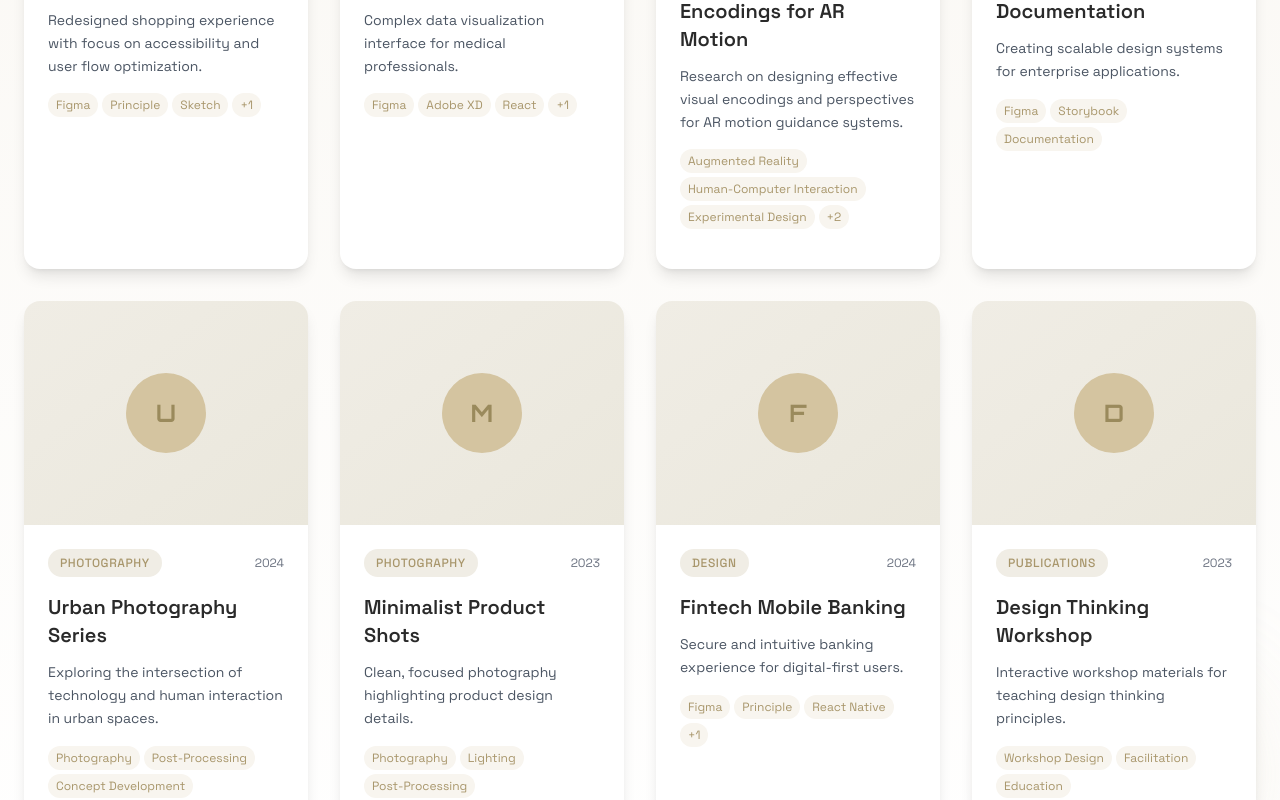
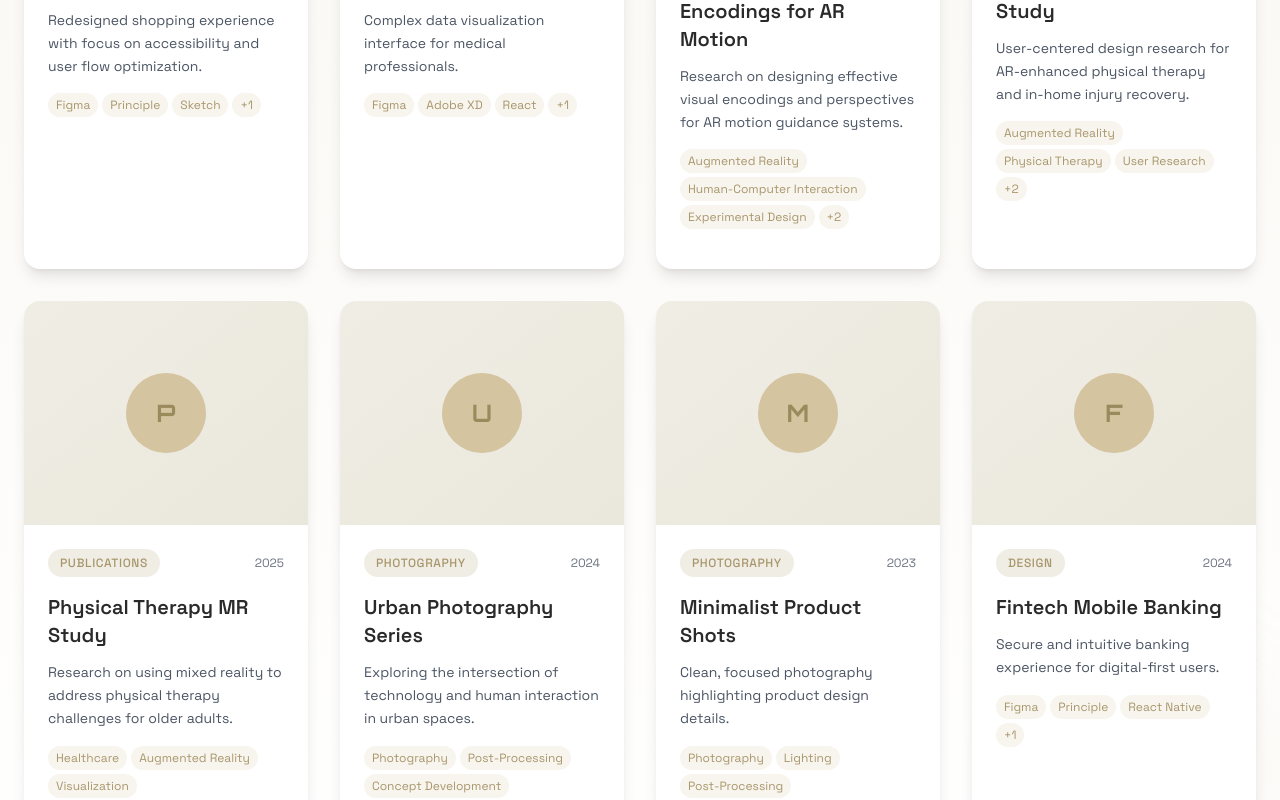
Before and after one commit to SriyaRKasumarthi/portfolio, a React (Vite) app: page / in a window 1280 px wide. Shown: the part 1360-2160 px from the top of the page. Built offline with nearby package versions, Linux system fonts and the light colour scheme.

Commit message:
all publications completed

```diff
--- a/src/components/Projects.jsx
+++ b/src/components/Projects.jsx
@@ -55,18 +55,34 @@ const Projects = () => {
     },
     {
       id: 4,
-      slug: 'design-system-docs',
-      title: 'Design System Documentation',
+      slug: 'injury-recovery-ar',
+      title: 'Injury Recovery AR Study',
+      fullTitle: 'Understanding User Needs for Injury Recovery with Augmented Reality',
       category: 'publications',
-      description: 'Creating scalable design systems for enterprise applications.',
-      details: 'Comprehensive documentation and guidelines for implementing design systems in large-scale applications. Covers component libraries, design tokens, and governance processes.',
-      technologies: ['Figma', 'Storybook', 'Documentation'],
-      year: '2023',
+      description: 'User-centered design research for AR-enhanced physical therapy and in-home injury recovery.',
+      details: `Physical therapy (PT) plays a crucial role in muscle injury recovery, but people struggle to adhere to and perform PT exercises correctly from home. To support challenges faced with in-home PT, augmented reality (AR) holds promise in enhancing patient's engagement and accuracy through immersive interactive visualizations. However, effectively leveraging AR requires a better understanding of patient needs during injury recovery. Through interviews with six individuals undergoing physical therapy, this paper introduces user-centered design considerations integrating AR and body motion data to enhance in-home PT for injury recovery. Our findings identify key challenges and propose design variables for future body-based visualizations of body motion data for PT.`,
+      technologies: ['Augmented Reality', 'Physical Therapy', 'User Research', 'Human-Computer Interaction', 'Body Motion Visualization'],
+      year: '2025',
       liveUrl: 'https://example.com',
+      paperUrl: 'https://0fbd1968-4f2d-4bdb-bce8-e3134bc377d6.filesusr.com/ugd/2e35d5_5b337e2fedf44fa08271f4571a847906.pdf',
       image: '/api/placeholder/400/300'
     },
     {
       id: 5,
+      slug: 'physical-therapy-mr',
+      title: 'Physical Therapy MR Study',
+      fullTitle: 'Understanding Physical Therapy Challenges for Older Adults through Mixed Reality',
+      category: 'publications',
+      description: 'Research on using mixed reality to address physical therapy challenges for older adults.',
+      details: `Physical therapy (PT) is crucial in helping older adults manage chronic conditions and weakening muscles, but older adults face increasing challenges that can impact their PT experience, including increased fatigue, memory loss, and mobility and travel constraints. While current technology attempts to facilitate remote care, they have limitations and are used in-practice infrequently. Mixed reality (MR) technology shows promise for addressing these challenges by creating immersive, context-aware environments remotely that previously could only be achieved in clinical settings. To bridge the gap between MR's potential and its practical application in geriatric PT, we conducted in-depth interviews with three PT clinicians and six older adult patients to understand challenges with PT care and adherence that MR may address. Our findings inform design considerations for supporting older adults' needs through MR and outline technical requirements for practical implementation.`,
+      technologies: ['Healthcare', 'Augmented Reality', 'Visualization'],
+      year: '2025',
+      liveUrl: 'https://example.com',
+      paperUrl: 'https://arxiv.org/html/2509.14514v1#abstract',
+      image: '/api/placeholder/400/300'
+    },
+    {
+      id: 6,
       slug: 'urban-photography',
       title: 'Urban Photography Series',
       category: 'photography',
@@ -77,7 +93,7 @@ const Projects = () => {
       image: '/api/placeholder/400/300'
     },
     {
-      id: 6,
+      id: 7,
       slug: 'minimalist-photos',
       title: 'Minimalist Product Shots',
       category: 'photography',
@@ -88,7 +104,7 @@ const Projects = () => {
       image: '/api/placeholder/400/300'
     },
     {
-      id: 7,
+      id: 8,
       slug: 'fintech-banking',
       title: 'Fintech Mobile Banking',
       category: 'design',
@@ -96,18 +112,6 @@ const Projects = () => {
       details: 'Designed a mobile banking application with a focus on security, accessibility, and user trust. The project involved complex financial workflows and regulatory compliance considerations.',
       technologies: ['Figma', 'Principle', 'React Native', 'Security'],
       year: '2024',
-      liveUrl: 'https://example.com',
-      image: '/api/placeholder/400/300'
-    },
-    {
-      id: 8,
-      slug: 'design-thinking-workshop',
-      title: 'Design Thinking Workshop',
-      category: 'publications',
-      description: 'Interactive workshop materials for teaching design thinking principles.',
-      details: 'Developed comprehensive workshop materials and activities for teaching design thinking methodologies. Includes facilitation guides, templates, and interactive exercises.',
-      technologies: ['Workshop Design', 'Facilitation', 'Education'],
-      year: '2023',
       liveUrl: 'https://example.com',
       image: '/api/placeholder/400/300'
     }
--- a/src/pages/ProjectDetail.jsx
+++ b/src/pages/ProjectDetail.jsx
@@ -1,13 +1,19 @@
-import React from 'react';
-import { useParams } from 'react-router-dom';
+import React, { useEffect } from 'react';
+import { useParams, useLocation } from 'react-router-dom';
 import { motion, useScroll, useTransform } from 'framer-motion';
 import ProjectLayout from '../components/ProjectLayout';
 
 const ProjectDetail = () => {
   const { projectName } = useParams();
+  const location = useLocation();
   const { scrollY } = useScroll();
   const imageY = useTransform(scrollY, [0, 1000], [0, -200]);
   const textY = useTransform(scrollY, [0, 1200], [0, -30]);
+
+  // Scroll to top on page load or route change
+  useEffect(() => {
+    window.scrollTo(0, 0);
+  }, [location.pathname]);
 
   // Mock project data based on project name
   const getProjectData = (name) => {
@@ -117,7 +123,80 @@ const ProjectDetail = () => {
           { title: 'Experimental Setup', description: 'Study design with exercises varying in visibility and motion planes' },
           { title: 'Performance Analysis', description: 'Comparative analysis of different encoding and perspective combinations' },
           { title: 'Design Guidelines', description: 'Evidence-based recommendations for AR motion guidance systems' }
-        ]
+        ],
+        paperUrl: '/publications/ar-motion-guidance.pdf'
+      },
+      'injury-recovery-ar': {
+        title: 'Understanding User Needs for Injury Recovery with Augmented Reality',
+        subtitle: 'User-centered design research for AR-enhanced physical therapy',
+        backgroundImage: '/api/placeholder/1920/1080',
+        description: `Physical therapy (PT) plays a crucial role in muscle injury recovery, but people struggle to adhere to and perform PT exercises correctly from home. To support challenges faced with in-home PT, augmented reality (AR) holds promise in enhancing patient's engagement and accuracy through immersive interactive visualizations. However, effectively leveraging AR requires a better understanding of patient needs during injury recovery. Through interviews with six individuals undergoing physical therapy, this paper introduces user-centered design considerations integrating AR and body motion data to enhance in-home PT for injury recovery. Our findings identify key challenges and propose design variables for future body-based visualizations of body motion data for PT.`,
+        year: '2025',
+        role: 'Researcher & Designer',
+        duration: '10 months',
+        team: 'Research team of 3',
+        challenges: [
+          'Understanding diverse patient needs during injury recovery',
+          'Identifying barriers to in-home PT adherence and accuracy',
+          'Balancing AR visualization complexity with usability',
+          'Designing for varying injury types and recovery stages'
+        ],
+        process: [
+          'Literature Review: Examining existing AR PT solutions and design gaps',
+          'User Interviews: Six participants undergoing physical therapy',
+          'Qualitative Analysis: Identifying themes and user needs',
+          'Design Variables: Proposing AR visualization considerations for PT'
+        ],
+        results: [
+          'User-centered design considerations for AR-enhanced PT',
+          'Identified key challenges in in-home exercise adherence',
+          'Proposed design variables for body motion visualizations',
+          'Contributed to AR physical therapy research foundations'
+        ],
+        technologies: ['Augmented Reality', 'Physical Therapy', 'User Research', 'Human-Computer Interaction', 'Body Motion Visualization'],
+        images: [
+          { title: 'User Interview Insights', description: 'Key findings from interviews with PT patients' },
+          { title: 'Challenge Mapping', description: 'Identified barriers to in-home PT success' },
+          { title: 'Design Variables', description: 'Proposed considerations for AR PT visualizations' },
+          { title: 'Future Directions', description: 'Research opportunities for AR-enhanced recovery' }
+        ],
+        paperUrl: 'https://0fbd1968-4f2d-4bdb-bce8-e3134bc377d6.filesusr.com/ugd/2e35d5_5b337e2fedf44fa08271f4571a847906.pdf'
+      },
+      'physical-therapy-mr': {
+        title: 'Understanding Physical Therapy Challenges for Older Adults through Mixed Reality',
+        subtitle: 'Research on using MR to address PT challenges for older adults',
+        backgroundImage: '/api/placeholder/1920/1080',
+        description: `Physical therapy (PT) is crucial in helping older adults manage chronic conditions and weakening muscles, but older adults face increasing challenges that can impact their PT experience, including increased fatigue, memory loss, and mobility and travel constraints. While current technology attempts to facilitate remote care, they have limitations and are used in-practice infrequently. Mixed reality (MR) technology shows promise for addressing these challenges by creating immersive, context-aware environments remotely that previously could only be achieved in clinical settings. To bridge the gap between MR's potential and its practical application in geriatric PT, we conducted in-depth interviews with three PT clinicians and six older adult patients to understand challenges with PT care and adherence that MR may address. Our findings inform design considerations for supporting older adults' needs through MR and outline technical requirements for practical implementation.`,
+        year: '2025',
+        role: 'Researcher & Designer',
+        duration: '11 months',
+        team: 'Research team of 3',
+        challenges: [
+          'Understanding unique PT challenges faced by older adults',
+          'Addressing fatigue, memory loss, and mobility constraints',
+          'Identifying limitations of current remote care technologies',
+          'Balancing MR complexity with older adult usability needs'
+        ],
+        process: [
+          'Stakeholder Interviews: Three PT clinicians and six older adult patients',
+          'Challenge Mapping: Identifying PT care and adherence barriers',
+          'MR Design Considerations: User needs analysis for immersive PT',
+          'Technical Requirements: Outlining practical implementation needs'
+        ],
+        results: [
+          'Design considerations for MR-enhanced geriatric PT',
+          'Identified key barriers to PT adherence in older adults',
+          'Technical requirements for practical MR PT implementation',
+          'Published findings to inform future MR healthcare systems'
+        ],
+        technologies: ['Healthcare', 'Augmented Reality', 'Visualization'],
+        images: [
+          { title: 'User Research Findings', description: 'Insights from clinicians and older adult patients' },
+          { title: 'Challenge Analysis', description: 'PT barriers unique to older adult populations' },
+          { title: 'MR Design Framework', description: 'Considerations for immersive PT environments' },
+          { title: 'Implementation Guidelines', description: 'Technical requirements for practical deployment' }
+        ],
+        paperUrl: 'https://arxiv.org/html/2509.14514v1#abstract'
       }
     };
 
@@ -158,6 +237,41 @@ const ProjectDetail = () => {
           <p className="text-lg text-gray-300 leading-relaxed mb-12">
             {project.description}
           </p>
+
+          {/* Read Paper Button (only for publications with paperUrl) */}
+          {project.paperUrl && (
+            <div className="mb-12">
+              <motion.a
+                href={project.paperUrl}
+                target="_blank"
+                rel="noopener noreferrer"
+                className="inline-flex items-center gap-3 px-8 py-4 bg-beige-500 text-white font-medium rounded-xl border-2 border-beige-400 overflow-hidden shadow-lg hover:shadow-2xl hover:border-beige-300 transition-all duration-500 cursor-hover group"
+                whileHover={{
+                  scale: 1.05,
+                  y: -2,
+                  transition: {
+                    duration: 0.3,
+                    ease: [0.16, 1, 0.3, 1]
+                  }
+                }}
+                whileTap={{ scale: 0.98 }}
+              >
+                <span className="relative z-10 text-lg">Read Paper</span>
+                <motion.svg
+                  className="w-5 h-5 relative z-10"
+                  fill="none"
+                  stroke="currentColor"
+                  viewBox="0 0 24 24"
+                  initial={{ x: 0 }}
+                  whileHover={{ x: 3 }}
+                  transition={{ duration: 0.3 }}
+                >
+                  <path strokeLinecap="round" strokeLinejoin="round" strokeWidth={2} d="M13 7l5 5m0 0l-5 5m5-5H6" />
+                </motion.svg>
+                <div className="absolute inset-0 bg-gradient-to-r from-beige-400 to-beige-600 transform scale-x-0 group-hover:scale-x-100 transition-transform origin-left duration-500" />
+              </motion.a>
+            </div>
+          )}
 
           {/* Project Details Grid */}
           <div className="grid md:grid-cols-4 gap-8 mb-12">
```
